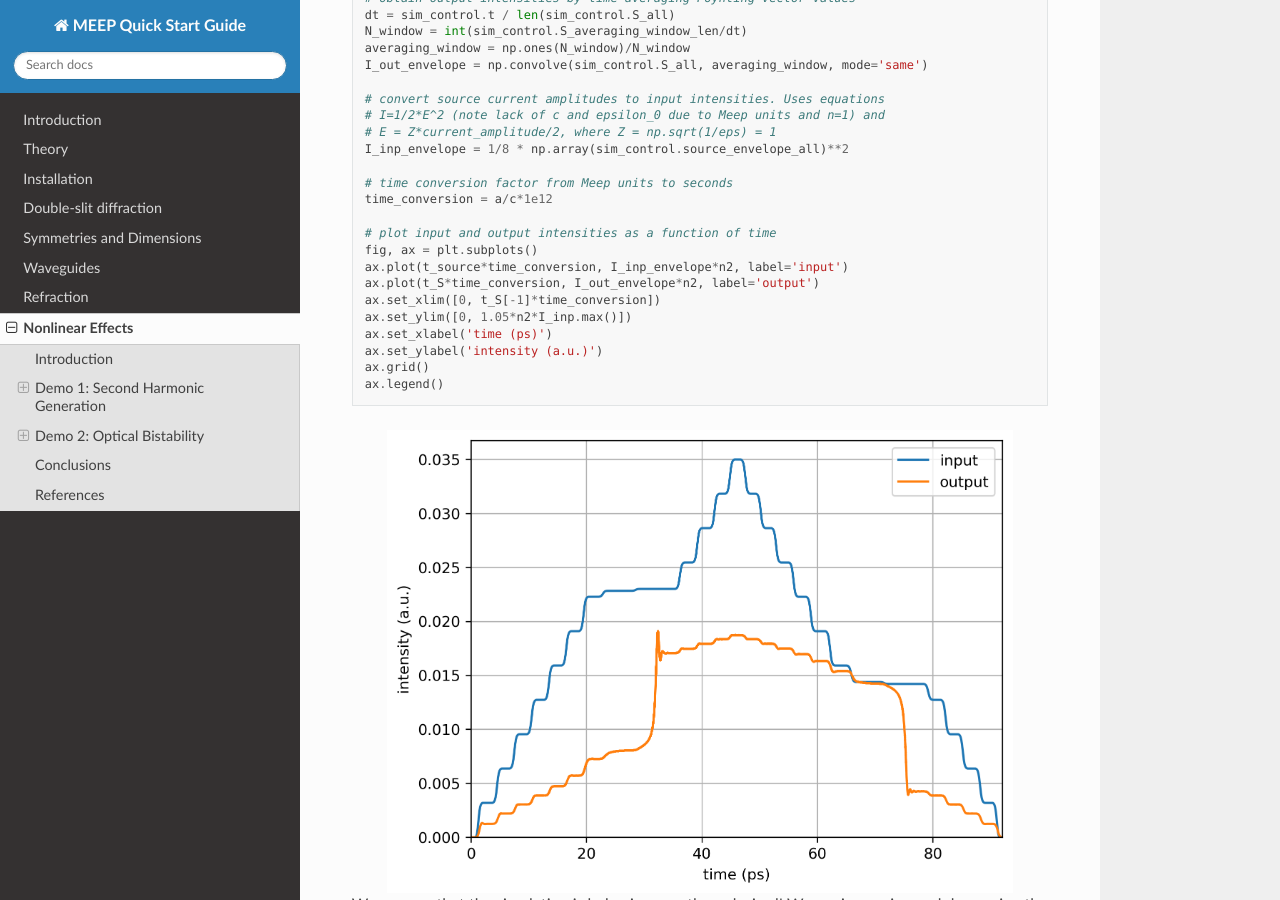
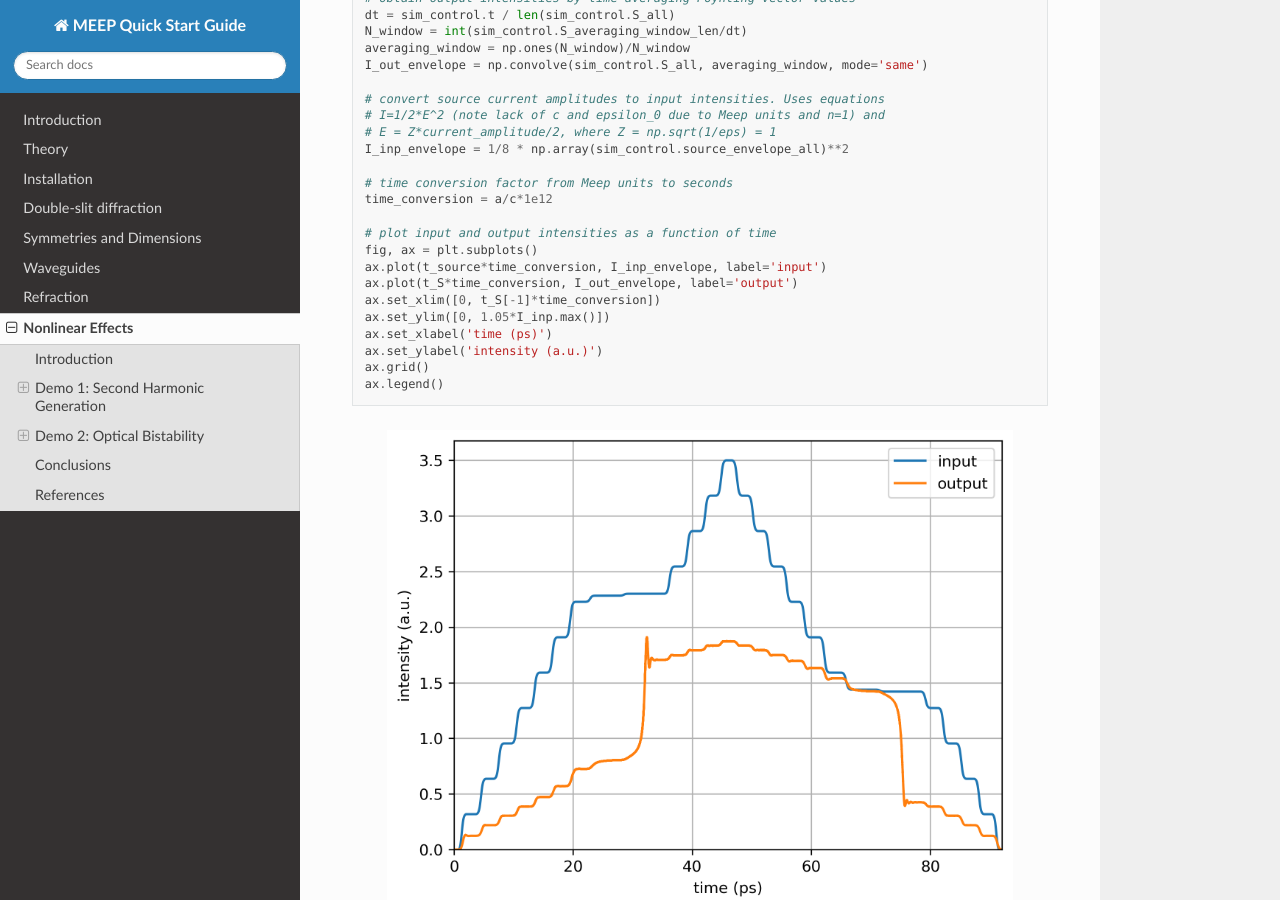
Before and after one commit to lehtisa/tuni_meep_doc, a Sphinx documentation site: the page built from docs/source/nonlinear_phenomena.rst, in a window 1280 px wide and 900 px high, scrolled down 28934 px. Built offline with Sphinx 7.4.7 and the Read the Docs theme 3.1.0, drawn with Linux system fonts in a browser that asks for light colours; pages that are not in the unit, such as notebooks, are missing from menus.

Commit message:
Fix y-axis on intensity-time plot

```diff
--- a/docs/source/nonlinear_phenomena.rst
+++ b/docs/source/nonlinear_phenomena.rst
@@ -1158,10 +1158,10 @@ We will first plot the input and output intensities as a function of time. This
 
    # plot input and output intensities as a function of time
    fig, ax = plt.subplots()
-   ax.plot(t_source*time_conversion, I_inp_envelope*n2, label='input')
-   ax.plot(t_S*time_conversion, I_out_envelope*n2, label='output')
+   ax.plot(t_source*time_conversion, I_inp_envelope, label='input')
+   ax.plot(t_S*time_conversion, I_out_envelope, label='output')
    ax.set_xlim([0, t_S[-1]*time_conversion])
-   ax.set_ylim([0, 1.05*n2*I_inp.max()])
+   ax.set_ylim([0, 1.05*I_inp.max()])
    ax.set_xlabel('time (ps)')
    ax.set_ylabel('intensity (a.u.)')
    ax.grid()
```
Also changed, not shown: docs/source/nonlinear_phenomena_figures/intensity_time.png, 2 other files.
